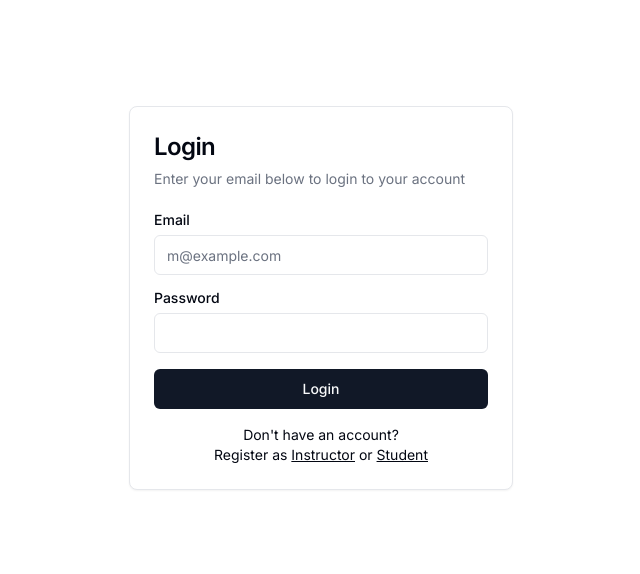
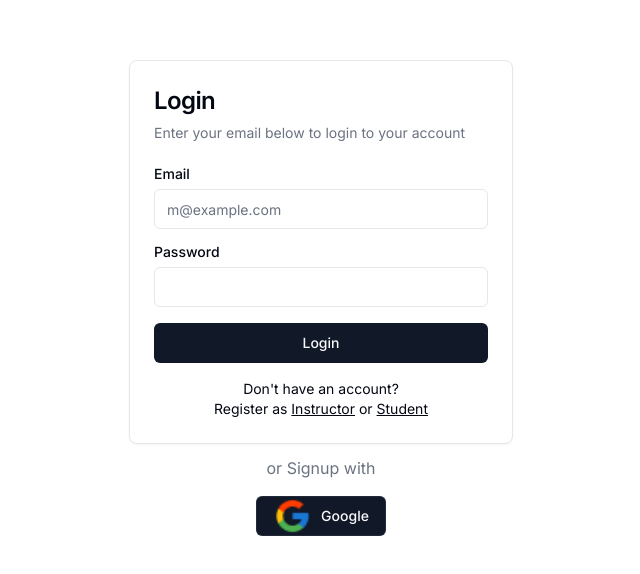
Before and after one commit to Dibyendu-dev/eduConnect, a Next.js app: page /login in a window 1280 px wide. Shown: the part 102-676 px from the top of the page, without its empty margins (319-959 px from the left). Built offline with nearby package versions, Linux system fonts and the light colour scheme; no server answers.

Commit message:
oauth is implemened using google

```diff
--- a/app/actions/index.js
+++ b/app/actions/index.js
@@ -14,3 +14,8 @@ export async function ceredntialLogin(formData) {
         throw new Error(error);
     }
 }
+
+export async function doSocialLogin(formData) {
+    const action = formData.get("action");
+    await signIn(action, { redirectTo: "/courses"})
+}
--- /dev/null
+++ b/app/login/_components/social-login.jsx
@@ -0,0 +1,28 @@
+import Image from "next/image";
+import { Button } from "@/components/ui/button";
+
+import { doSocialLogin } from "@/app/actions";
+
+const SocialLogins = () => {
+  return (
+    <>
+      <div className="text-center text-md mt-3 text-gray-500">
+        or Signup with
+      </div>
+      <form action={doSocialLogin}>
+        <div className="flex justify-center gap-2">
+            <Button
+                className="mt-4 py-2 border-gray-600/30 border rounded-md flex items-center gap-2 justify-center"
+                type="submit"
+                name="action"
+                value="google">
+            <Image src="/google.png" alt="google" width={40} height={40} />
+            <span>Google</span>
+            </Button>
+        </div>
+      </form>
+    </>
+  );
+};
+
+export default SocialLogins;
--- a/app/login/page.jsx
+++ b/app/login/page.jsx
@@ -1,10 +1,13 @@
 import { LoginForm } from "./_components/login-form";
+import  SocialLogins  from "./_components/social-login";
+
 
 const LoginPage = () => {
   return (
     <div className="w-full flex-col h-screen flex items-center justify-center">
       <div className="container">
         <LoginForm />
+        <SocialLogins />
       </div>
     </div>
   );
--- a/auth.js
+++ b/auth.js
@@ -1,6 +1,7 @@
 import NextAuth from "next-auth";
 import { authConfig } from "./auth.config";
 import CredentialsProvider from "next-auth/providers/credentials";
+import GoogleProvider from "next-auth/providers/google";
 import { User } from "./model/user-model";
 import bcrypt from "bcryptjs";
 
@@ -42,5 +43,16 @@ export const {
         }
       },
     }),
+    GoogleProvider({
+      clientId: process.env.GOOGLE_CLIENT_ID,
+      clientSecret: process.env.GOOGLE_CLIENT_SECRET,
+      authorization: {
+          params: {
+              prompt: "consent",
+              access_type: "offline",
+              response_type: "code",
+          },
+      },
+  }),
   ],
 });
--- a/lib/routes.js
+++ b/lib/routes.js
@@ -6,5 +6,6 @@ export const PUBLIC_ROUTES = [
     '/login',
     '/register/student',
     '/register/instructor',
-    '/courses'
+    '/courses',
+     '/api/auth/callback/google'
 ]
```
Also changed, not shown: public/google.png (added).
